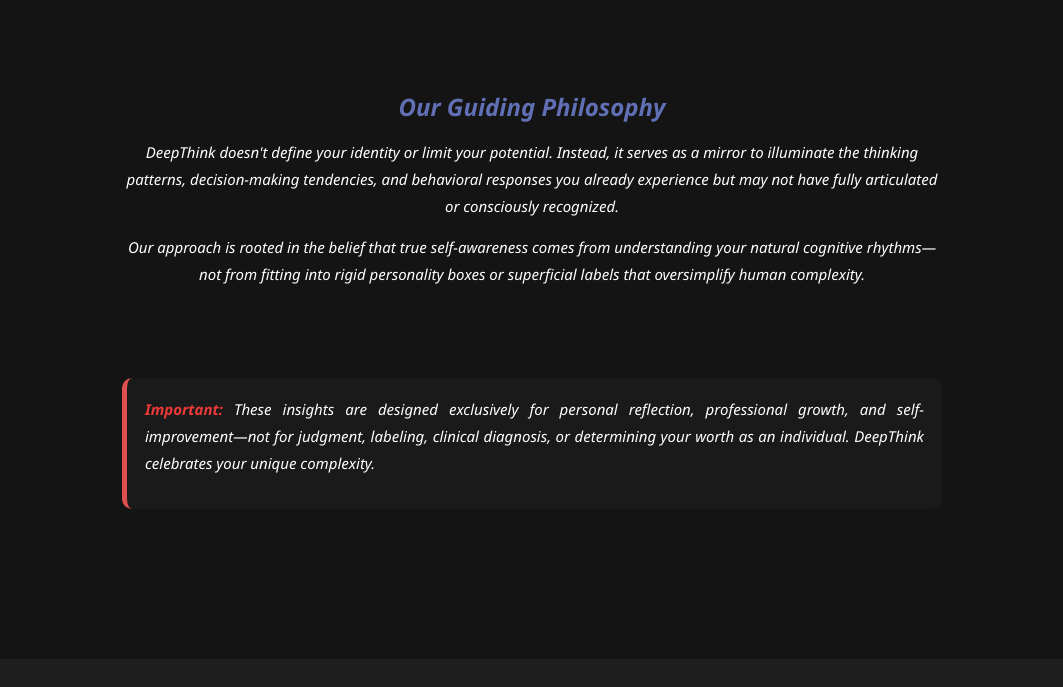
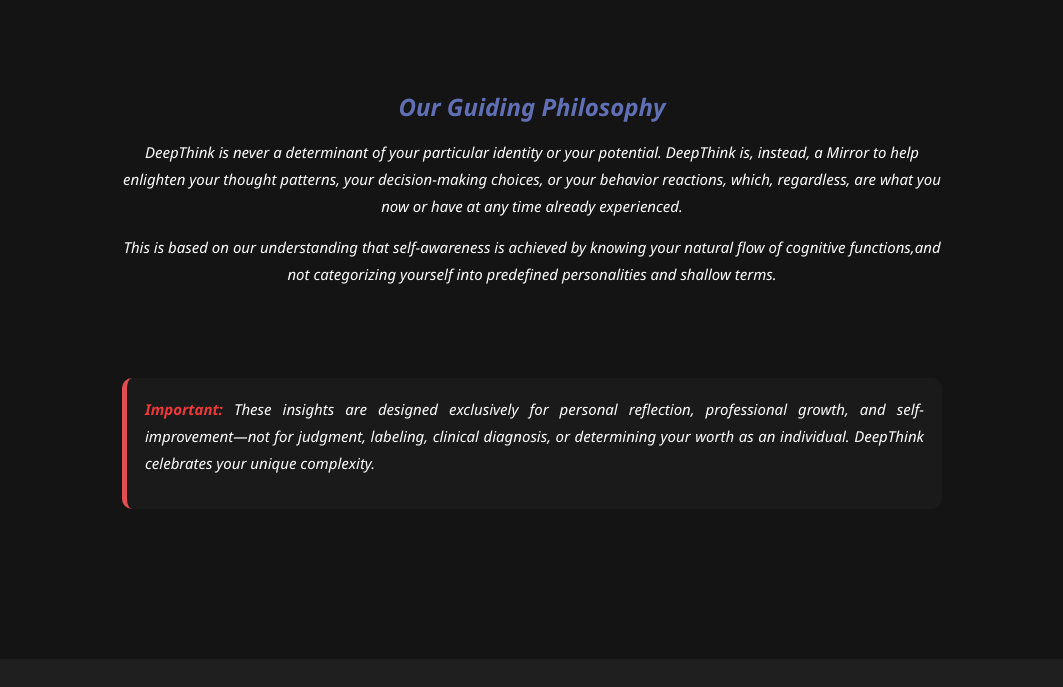
Before and after one commit to Adi-Saha-07/DeepThink, a plain HTML site: page index2.html in a window 1280 px wide. Shown: the part 1000-1687 px from the top of the page, without its empty margins (108-1171 px from the left). Drawn offline with Linux system fonts and the light colour scheme.

Commit message:
Update index2.html

```diff
--- a/index2.html
+++ b/index2.html
@@ -206,15 +206,17 @@
         <div class="reveal">
             <div>
                 <p>
-                    DeepThink doesn't define your identity or limit your potential.
-                    Instead, it serves as a mirror to illuminate the thinking patterns,
-                    decision-making tendencies, and behavioral responses you already experience
-                    but may not have fully articulated or consciously recognized.
+                <p>DeepThink is never a determinant of your particular
+                identity or your potential. DeepThink is, instead, a Mirror
+                to help enlighten your thought patterns, your decision-making
+                choices, or your behavior reactions, which, regardless, are what
+                you now or have at any time already experienced.
                 </p>
                 <p>
-                    Our approach is rooted in the belief that true self-awareness comes from
-                    understanding your natural cognitive rhythms—not from fitting into rigid
-                    personality boxes or superficial labels that oversimplify human complexity.
+                 This is based on our understanding that self-awareness
+                 is achieved by knowing your natural flow of cognitive
+                 functions,and not categorizing yourself into predefined
+                 personalities and shallow terms.
                 </p>
             </div>
 
```
